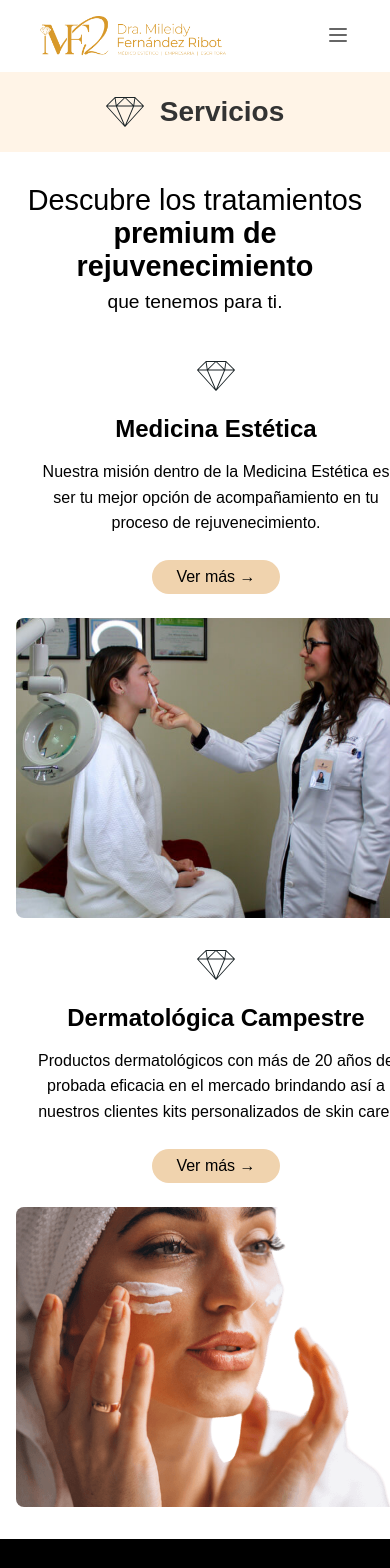
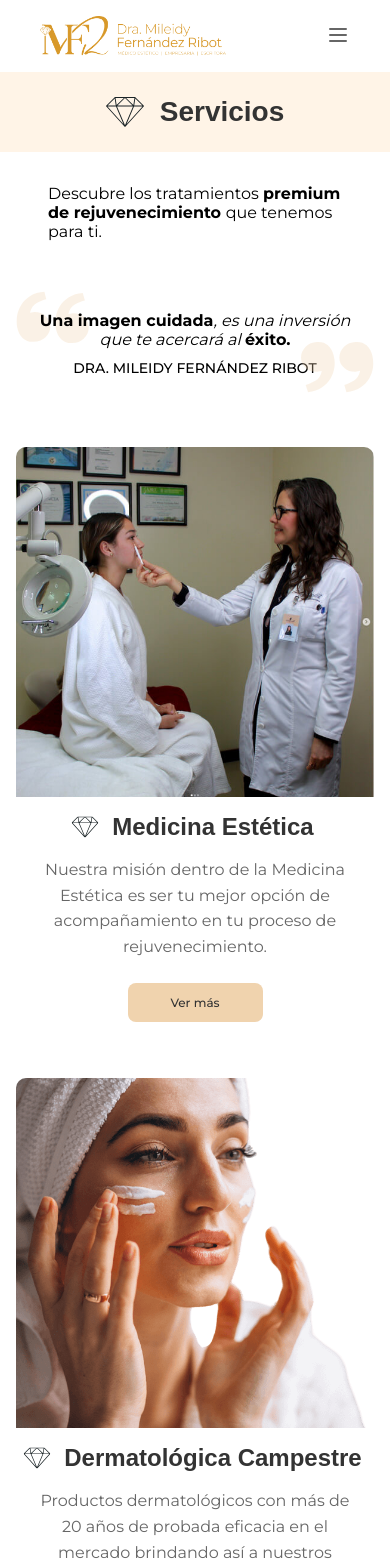
Before and after one commit to chubuntuarc/dm-web, a Next.js app: page /servicios in a window 390 px wide. Shown: the top 1568 px of the page. Built offline with nearby package versions, Linux system fonts and the light colour scheme.

Commit message:
Services mobile

```diff
--- a/src/app/servicios/page.js
+++ b/src/app/servicios/page.js
@@ -2,6 +2,9 @@ import styles from './services.module.css';
 import Image from 'next/image';
 import Title_Banner from '../../components/Title_Banner';
 import Diamond from "../../components/diamond";
+import QuoteLeft from "../../components/quote_left";
+import QuoteRight from "../../components/quote_right";
+import ContentCard from '../../components/ContentCard';
 
 export default function Servicios() {
   return (
@@ -9,49 +12,48 @@ export default function Servicios() {
       <Title_Banner title="Servicios" />
       <div className={styles.servicesContainer}>
         <h2 className={styles.servicesHeading}>
-          Descubre los tratamientos <span className={styles.premium}>premium de rejuvenecimiento</span>
-          <p className={styles.subHeading}>que tenemos para ti.</p>
+          Descubre los tratamientos <b>premium de rejuvenecimiento </b>
+          que tenemos para ti.
         </h2>
 
-        <div className={styles.servicesGrid}>
-          <div className={styles.serviceCard}>
-            <div className={styles.serviceIcon}><Diamond /></div>
-            <h3 className={styles.serviceTitle}>Medicina Estética</h3>
-            <p className={styles.serviceDescription}>
-              Nuestra misión dentro de la Medicina Estética es ser tu mejor opción
-              de acompañamiento en tu proceso de rejuvenecimiento.
-            </p>
-            <a href="/medicina" className={styles.serviceLink}>Ver más →</a>
-            <div className={styles.serviceImageContainer}>
-              <Image
-                src="/harmony_medical.jpg"
-                alt="Medicina Estética"
-                width={400}
-                height={300}
-                className={styles.serviceImage}
-              />
+        <div className={styles.servicesIntro}>
+          <div className={styles.quoteContainer}>
+            <div className={styles.quoteIconLeft}>
+              <QuoteLeft />
+            </div>
+            <div className={styles.quoteText}>
+              <p>
+                <span className={styles.quoteBold}>Una imagen cuidada</span>
+                <span className={styles.quoteItalic}>
+                  , es una inversión que te acercará al{" "}
+                </span>
+                <span className={styles.quoteBold}>éxito.</span>
+              </p>
+              <p className={styles.quoteAuthor}>DRA. MILEIDY FERNÁNDEZ RIBOT</p>
+              <div className={styles.quoteIconRight}>
+                <QuoteRight />
+              </div>
             </div>
           </div>
+        </div>
 
-          <div className={styles.serviceCard}>
-            <div className={styles.serviceIcon}><Diamond /></div>
-            <h3 className={styles.serviceTitle}>Dermatológica Campestre</h3>
-            <p className={styles.serviceDescription}>
-              Productos dermatológicos con más de 20 años de probada
-              eficacia en el mercado brindando así a nuestros clientes
-              kits personalizados de skin care.
-            </p>
-            <a href="/dermatologia" className={styles.serviceLink}>Ver más →</a>
-            <div className={styles.serviceImageContainer}>
-              <Image
-                src="/derma.png"
-                alt="Dermatológica Campestre"
-                width={400}
-                height={300}
-                className={styles.serviceImage}
-              />
-            </div>
-          </div>
+        <div className={styles.servicesGrid}>
+          <ContentCard
+            imageSrc="/harmony_medical.jpg"
+            imageAlt="Medicina Estética"
+            title="Medicina Estética"
+            description="Nuestra misión dentro de la Medicina Estética es ser tu mejor opción de acompañamiento en tu proceso de rejuvenecimiento."
+            linkUrl="/medicina-estetica"
+            isButton={true}
+          />
+
+          <ContentCard
+            imageSrc="/derma.png"
+            imageAlt="Dermatológica Campestre"
+            title="Dermatológica Campestre"
+            description="Productos dermatológicos con más de 20 años de probada eficacia en el mercado brindando así a nuestros clientes kits personalizados de skin care."
+            linkUrl="/dermatologia"
+          />
         </div>
       </div>
     </>
--- a/src/app/servicios/services.module.css
+++ b/src/app/servicios/services.module.css
@@ -6,27 +6,25 @@
 }
 
 .servicesHeading {
-  text-align: center;
+  font-family: "Montserrat", sans-serif;
+  text-align: left;
   font-weight: normal;
   margin-bottom: 3rem;
-  font-size: 1.8rem;
-}
-
-.premium {
-  font-weight: bold;
-  display: block;
+  font-size: 1rem;
+  padding: 0 2rem;
 }
 
 .subHeading {
-  font-size: 1.2rem;
+  font-size: 1rem;
   margin-top: 0.5rem;
   font-weight: normal;
 }
 
 .servicesGrid {
   display: grid;
-  grid-template-columns: 1fr 1fr;
+  grid-template-columns: repeat(auto-fit, minmax(300px, 1fr));
   gap: 2rem;
+  margin-top: 3rem;
 }
 
 .serviceCard {
@@ -34,6 +32,10 @@
   flex-direction: column;
   align-items: center;
   text-align: center;
+  background-color: white;
+  border-radius: 10px;
+  overflow: hidden;
+  box-shadow: 0 4px 8px rgba(0, 0, 0, 0.1);
 }
 
 .serviceIcon {
@@ -41,42 +43,63 @@
   margin-bottom: 1rem;
 }
 
+.serviceImageContainer {
+  width: 100%;
+  position: relative;
+  height: 350px;
+}
+
+.serviceImage {
+  width: 100%;
+  height: 100%;
+  object-fit: cover;
+}
+
+.serviceDiamond {
+  margin-top: -20px;
+  margin-bottom: 5px;
+  z-index: 2;
+  position: relative;
+}
+
 .serviceTitle {
   font-size: 1.5rem;
-  margin-bottom: 1rem;
+  font-weight: 600;
+  margin: 1rem 0;
+  color: #333;
 }
 
 .serviceDescription {
+  padding: 0 1.5rem;
   margin-bottom: 1.5rem;
   line-height: 1.6;
-  max-width: 90%;
+  color: #666;
 }
 
 .serviceLink {
-  display: inline-block;
-  padding: 0.5rem 1.5rem;
-  background-color: #F0D3AE;
-  color: #000;
   text-decoration: none;
-  border-radius: 20px;
   margin-bottom: 1.5rem;
-  transition: background-color 0.3s;
 }
 
-.serviceLink:hover {
-  background-color: #d9ceb7;
+.serviceButton {
+  background-color: var(--cream);
+  color: #333;
+  border: none;
+  padding: 10px 30px;
+  border-radius: 12px;
+  font-weight: 500;
+  cursor: pointer;
+  transition: all 0.3s ease;
 }
 
-.serviceImageContainer {
-  width: 100%;
-  height: 300px;
-  position: relative;
-  overflow: hidden;
-  border-radius: 8px;
+.serviceButton:hover {
+  background-color: var(--cream);
+  transform: translateY(-2px);
 }
 
-.serviceImage {
-  object-fit: cover;
+.serviceLink a {
+  color: #333;
+  text-decoration: none;
 }
 
 @media (max-width: 768px) {
@@ -84,3 +107,68 @@
     grid-template-columns: 1fr;
   }
 }
+
+.servicesIntro {
+  display: flex;
+  justify-content: center;
+  margin: 50px auto;
+  width: 100%;
+  max-width: 800px;
+  position: relative;
+}
+
+.quoteContainer {
+  position: relative;
+  text-align: center;
+  width: 100%;
+}
+
+.quoteBackground {
+  position: absolute;
+  width: 100%;
+  height: 100%;
+  display: flex;
+  justify-content: space-between;
+  align-items: center;
+  z-index: 0;
+}
+
+.quoteIconLeft, .quoteIconRight {
+  opacity: 0.3;
+  transform: scale(1);
+  position: absolute;
+}
+
+.quoteIconLeft {
+  left: 0;
+  top: 0;
+}
+
+.quoteIconRight {
+  right: 0;
+  bottom: 0;
+}
+
+.quoteText {
+  position: relative;
+  z-index: 1;
+  font-family: 'Montserrat', sans-serif;
+  font-size: 16px;
+  text-align: center;
+  padding: 20px;
+}
+
+.quoteBold {
+  font-weight: 700;
+}
+
+.quoteItalic {
+  font-weight: 300;
+  font-style: italic;
+}
+
+.quoteAuthor {
+  margin-top: 10px;
+  font-size: 14px;
+  font-weight: 500;
+}
--- /dev/null
+++ b/src/components/ContentCard.js
@@ -0,0 +1,45 @@
+import React from 'react';
+import Image from 'next/image';
+import Diamond from './diamond';
+import styles from './ContentCard.module.css';
+
+const ContentCard = ({
+  imageSrc,
+  imageAlt,
+  title,
+  description,
+  linkUrl,
+  isButton = true
+}) => {
+  return (
+    <div className={styles.serviceCard}>
+      <div className={styles.serviceImageContainer}>
+        <Image
+          src={imageSrc}
+          alt={imageAlt}
+          width={400}
+          height={300}
+          className={styles.serviceImage}
+        />
+      </div>
+      <div className={styles.serviceDiamond}>
+        <div className={styles.diamondTitleContainer}>
+          <span className={styles.diamondIcon}><Diamond /></span>
+          <h3 className={styles.serviceTitle}>{title}</h3>
+        </div>
+      </div>
+      <p className={styles.serviceDescription}>
+        {description}
+      </p>
+      <a href={linkUrl} className={styles.serviceLink}>
+        {isButton ? (
+          <button className={styles.serviceButton}>Ver más</button>
+        ) : (
+          "Ver más →"
+        )}
+      </a>
+    </div>
+  );
+};
+
+export default ContentCard;
--- /dev/null
+++ b/src/components/ContentCard.module.css
@@ -0,0 +1,94 @@
+.diamondTitleContainer {
+  display: flex;
+  align-items: center;
+  gap: 8px;
+}
+
+.diamondIcon {
+  display: flex;
+  align-items: center;
+  transform: scale(0.7);
+}
+
+.serviceCard {
+  display: flex;
+  flex-direction: column;
+  align-items: center;
+  text-align: center;
+  background-color: white;
+  border-radius: 10px;
+  overflow: hidden;
+}
+
+.serviceIcon {
+  font-size: 2rem;
+  margin-bottom: 1rem;
+}
+
+.serviceImageContainer {
+  width: 100%;
+  position: relative;
+  height: 350px;
+}
+
+.serviceImage {
+  width: 100%;
+  height: 100%;
+  object-fit: cover;
+}
+
+.serviceDiamond {
+  margin: 0;
+  z-index: 2;
+  display: inline-block;
+  vertical-align: middle;
+  margin-right: 10px;
+}
+
+.serviceTitle {
+  font-size: 1.5rem;
+  font-weight: 600;
+  margin: 1rem 0;
+  color: #333;
+  display: flex;
+  align-items: center;
+  justify-content: center;
+}
+
+.serviceDescription {
+  font-family: "Montserrat", sans-serif;
+  font-size: 1rem;
+  padding: 0 1.5rem;
+  margin-bottom: 1.5rem;
+  line-height: 1.6;
+  color: #666;
+}
+
+.serviceLink {
+  text-decoration: none;
+  margin-bottom: 1.5rem;
+}
+
+.serviceButton {
+  font-family: "Montserrat", sans-serif;
+  font-size: 12px;
+  background-color: var(--dark-cream);
+  color: #333;
+  border: none;
+  padding: 12px 30px;
+  border-radius: 8px;
+  font-weight: 500;
+  cursor: pointer;
+  transition: all 0.3s ease;
+  min-width: 135px;
+}
+
+.serviceButton:hover {
+  background-color: var(--dark-cream);
+  transform: translateY(-2px);
+}
+
+.serviceLink a {
+  color: #333;
+  text-decoration: none;
+}
```
